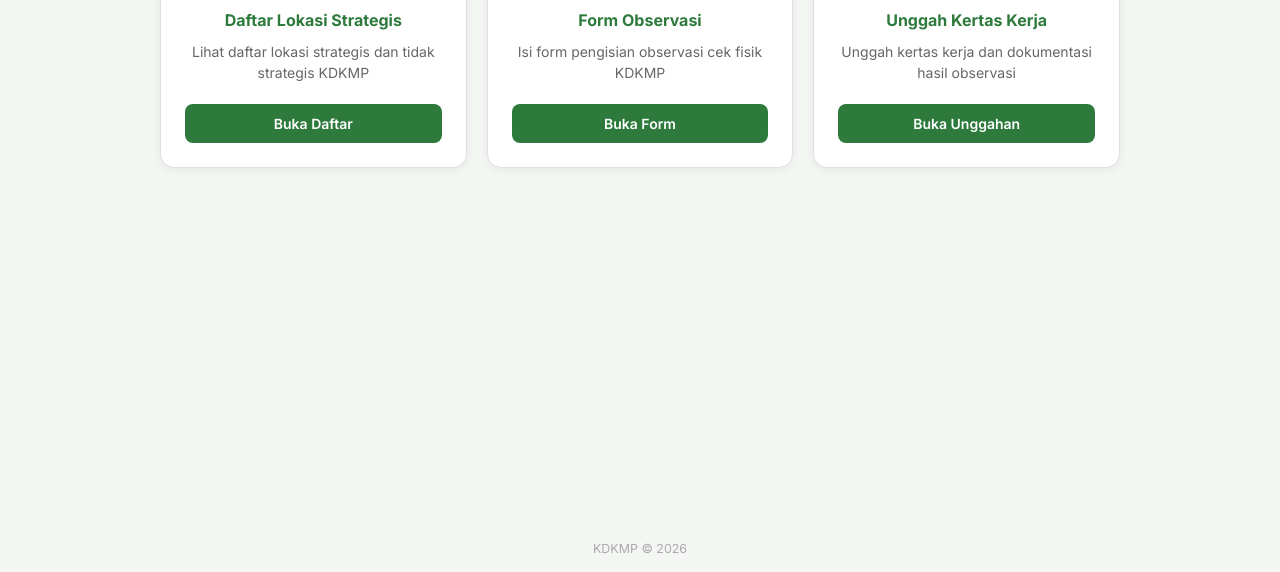
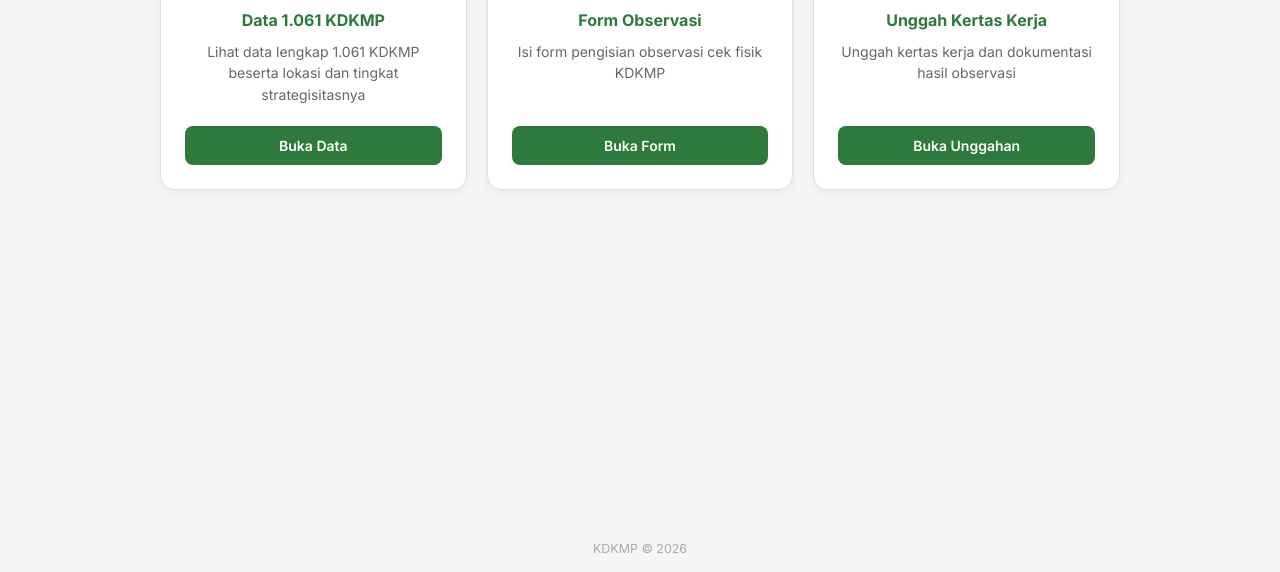
Before and after one commit to diperma/portal-kdkmp, a plain HTML site: page index.html in a window 1280 px wide. Shown: the part 228-800 px from the top of the page. Drawn offline with Linux system fonts and the light colour scheme.

Commit message:
feat: update card label to Data 1.061 KDKMP

```diff
--- a/index.html
+++ b/index.html
@@ -153,9 +153,9 @@
 
     <a class="card" href="https://docs.google.com/spreadsheets/d/1aA9rVqlpA2l_nEu6mRYFMsMF9OD5Cj7b/edit?pli=1&gid=1346897773#gid=1346897773" target="_blank" rel="noopener noreferrer">
       <div class="ikon">📍</div>
-      <h2>Daftar Lokasi Strategis</h2>
-      <p>Lihat daftar lokasi strategis dan tidak strategis KDKMP</p>
-      <span class="tombol">Buka Daftar</span>
+      <h2>Data 1.061 KDKMP</h2>
+      <p>Lihat data lengkap 1.061 KDKMP beserta lokasi dan tingkat strategisitasnya</p>
+      <span class="tombol">Buka Data</span>
     </a>
 
     <a class="card" href="https://diperma.github.io/observasi-kdkmp/" target="_blank" rel="noopener noreferrer">
```
